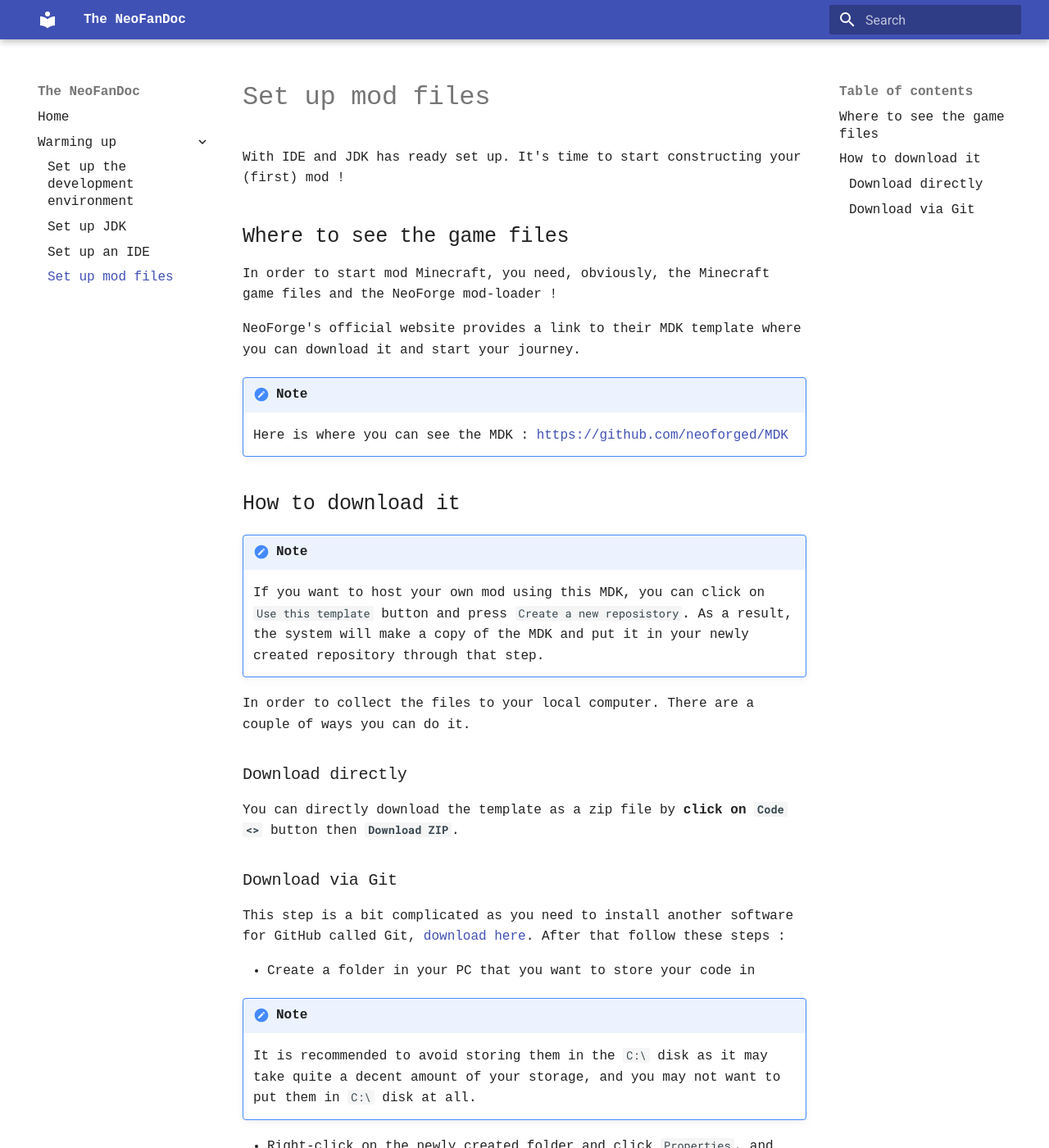
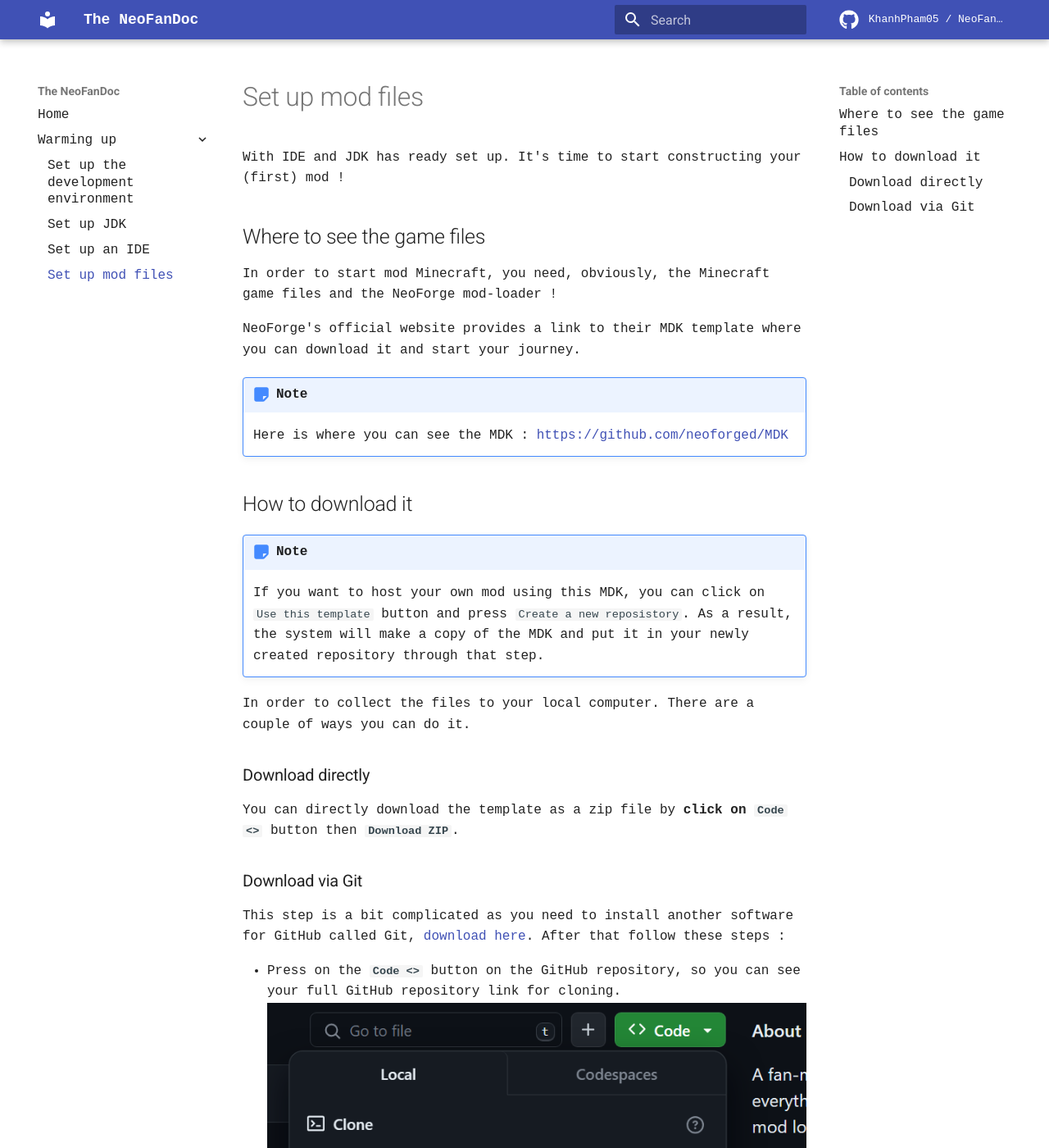
Before and after one commit to KhanhPham05/NeoFanDoc, an MkDocs documentation site: the page built from docs/setup/setup_mdk.md, in a window 1280 px wide and 1400 px high. Shown: the whole window at 82% size. Built offline with MkDocs 1.6.1 and Material for MkDocs 9.7.7, drawn with Linux system fonts in a browser that asks for light colours; comment, search, counter and statistics services are not loaded; some of the changed text lies outside the part shown.

Commit message:
set up mdk additions

````diff
--- a/.readthedocs.yaml
+++ b/.readthedocs.yaml
@@ -10,7 +10,6 @@
   jobs:
     pre_build:
       - pip install mkdocs-material
-      - pip install mkdocs-rtd-dropdown
 
 mkdocs:
   configuration: mkdocs.yaml
--- a/docs/font_rules.css
+++ b/docs/font_rules.css
@@ -2,7 +2,7 @@
     font-family: "JetBrains Mono SemiBold", monospace;
 }
 
-* {
+p, code, ul {
     font-family: 'Ubuntu Mono', monospace;
     font-size: medium;
 }
--- a/docs/setup/setup_mdk.md
+++ b/docs/setup/setup_mdk.md
@@ -21,13 +21,17 @@
 ### Download via Git
 This step is a bit complicated as you need to install another software for GitHub called Git, [download here](https://git-scm.com/downloads). After that follow these steps :
 
+- Press on the **`Code <>`** button on the GitHub repository, so you can see your full GitHub repository link for cloning. ![](copy_link.png)
+
+!!! note
+    If you have repository created using the NeoForge's MDK template, you should just do that on your repository, otherwise doing that step directly from the template repository is okay. However, downloading the ZIP directly from the template repository is a better choice.
 - Create a folder in your PC that you want to store your code in
-!!! note
+???+ note
     It is recommended to avoid storing them in the `C:\` disk as it may take quite a decent amount of your storage, and you may not want to put them in `C:\` disk at all.
 - Right-click on the newly created folder and click `Properties`, and copy the path in the `Location :` section, as we need to get the folder's location.
 - Open Command Prompt (or Terminal or Powershell, either of them should work).
-- Type this line and replace the `copied-path` with the path of the folder that you just previously copied.
+- Run this line and replace the `copied-path` with the path of the folder that you just previously copied.
 
-```
+``` commandline
 cd copied-path
 ```
--- a/mkdocs.yaml
+++ b/mkdocs.yaml
@@ -2,8 +2,22 @@
 site_url: https://neofandoc.readthedocs.io/en/latest/
 theme:
   name: material
+  features:
+    - content.action.vie
+    - content.code.copy
+    - content.code.select
+    - content.code.annotate
+  icon:
+    repo: fontawesome/brands/github
+    edit: material/pencil
+    view: material/picture-in-picture-top-right-outline
+    admonition:
+      note: fontawesome/solid/note-sticky
 extra_css:
   - font_rules.css
+repo_url: https://github.com/KhanhPham05/NeoFanDoc
+repo_name: KhanhPham05 / NeoFanDoc
+edit_uri: edit/master/docs/
 nav:
   - Home: index.md
   - Warming up:
@@ -13,3 +27,12 @@
       - Set up mod files: setup/setup_mdk.md
 markdown_extensions:
   - admonition
+  - pymdownx.highlight:
+      anchor_linenums: true
+      line_spans: __span
+      pygments_lang_class: true
+  - pymdownx.inlinehilite
+  - pymdownx.snippets
+  - pymdownx.superfences
+  - pymdownx.details
+  - pymdownx.superfences
````
Also changed, not shown: build_logger.json (added, +29 -0 lines), docs/setup/setup_java.md (+1 -1 lines), docs/setup/copy_link.png (added), 1 other file.
